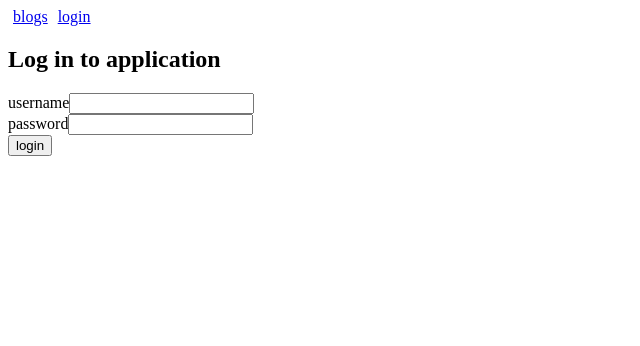
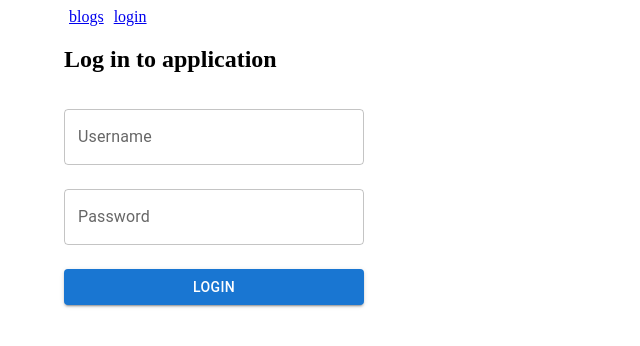
Before and after one commit to RepositoryCris/HelsinkiUniversityFullStack, a React (Vite) app in the folder part5/bloglist-frontend/: page /login in a window 1280 px wide. Shown: the top 346 px of the page, without its empty margins (0-640 px from the left). Built offline with nearby package versions, Linux system fonts and the light colour scheme; no server answers.

Commit message:
E5.29 styled blogs Step 1: add Material UI styling to login and blog creation forms
- Implement Material UI TextField and Button components
- Refactor Login and CreateNew to manage internal form state
- Ensure vertical layout and consistent spacing using MUI Box and margin props

```diff
--- a/part5/bloglist-frontend/package.json
+++ b/part5/bloglist-frontend/package.json
@@ -11,6 +11,9 @@
     "test": "vitest run"
   },
   "dependencies": {
+    "@emotion/react": "^11.14.0",
+    "@emotion/styled": "^11.14.1",
+    "@mui/material": "^9.0.1",
     "axios": "^1.9.0",
     "react": "^19.1.0",
     "react-dom": "^19.1.0",
--- a/part5/bloglist-frontend/src/App.jsx
+++ b/part5/bloglist-frontend/src/App.jsx
@@ -9,13 +9,11 @@ import Blogs from "./components/Blogs";
 import Notification from "./components/Notification";
 import Blog from "./components/Blog";
 import CreateNew from "./components/CreateNew";
+import { Container } from "@mui/material";
 
 const App = () => {
   const [blogs, setBlogs] = useState([]);
   const [notification, setNotification] = useState(null);
-
-  const [username, setUsername] = useState("");
-  const [password, setPassword] = useState("");
 
   const [user, setUser] = useState(null);
 
@@ -64,16 +62,7 @@ const App = () => {
     }
   }, [notification]);
 
-  const handleUsernameChange = ({ target }) => {
-    setUsername(target.value);
-  };
-  const handlePasswordChange = ({ target }) => {
-    setPassword(target.value);
-  };
-
-  const handleLogin = async (event) => {
-    event.preventDefault();
-
+  const handleLogin = async ({ username, password }) => {
     try {
       const user = await loginService.login({ username, password });
 
@@ -81,9 +70,6 @@ const App = () => {
 
       blogService.setToken(user.token);
       setUser(user);
-      setUsername("");
-      setPassword("");
-
       navigate("/");
     } catch {
       setNotification({
@@ -184,7 +170,7 @@ const App = () => {
   };
 
   return (
-    <>
+    <Container>
       <nav>
         <Link style={padding} to="/">
           blogs
@@ -247,18 +233,12 @@ const App = () => {
           element={
             <div>
               <Notification notification={notification} />
-              <Login
-                handleLogin={handleLogin}
-                username={username}
-                handleUsernameChange={handleUsernameChange}
-                password={password}
-                handlePasswordChange={handlePasswordChange}
-              />
+              <Login handleLogin={handleLogin} />
             </div>
           }
         />
       </Routes>
-    </>
+    </Container>
   );
 };
 
--- a/part5/bloglist-frontend/src/components/Blogs.jsx
+++ b/part5/bloglist-frontend/src/components/Blogs.jsx
@@ -2,6 +2,15 @@ import Blog from "./Blog";
 import CreateNew from "./CreateNew";
 import Togglable from "./Togglable";
 import { Link } from "react-router-dom";
+import {
+  Table,
+  TableBody,
+  TableCell,
+  TableContainer,
+  TableHead,
+  TableRow,
+  Paper,
+} from "@mui/material";
 
 const Blogs = ({
   blogs,
@@ -27,15 +36,26 @@ const Blogs = ({
     <>
       <h2>Blogs</h2>
 
-      <ul>
-        {sortedBlogs.map((blog) => (
-          <li key={blog.id} style={blogStyle}>
-            <Link to={`/blogs/${blog.id}`}>
-              {blog.title} by {blog.author}
-            </Link>
-          </li>
-        ))}
-      </ul>
+      <TableContainer>
+        <Table>
+          <TableHead>
+            <TableRow>
+              <TableCell>Title</TableCell>
+              <TableCell>Autor</TableCell>
+            </TableRow>
+          </TableHead>
+          <TableBody>
+            {sortedBlogs.map((blog) => (
+              <TableRow key={blog.id}>
+                <TableCell>
+                  <Link to={`/blogs/${blog.id}`}>{blog.title}</Link>
+                </TableCell>
+                <TableCell>{blog.author}</TableCell>
+              </TableRow>
+            ))}
+          </TableBody>
+        </Table>
+      </TableContainer>
     </>
   );
 };
--- a/part5/bloglist-frontend/src/components/CreateNew.jsx
+++ b/part5/bloglist-frontend/src/components/CreateNew.jsx
@@ -1,4 +1,5 @@
 import { useState } from "react";
+import { TextField, Button, Box } from "@mui/material";
 
 const CreateNew = ({ createBlog }) => {
   const [title, setTitle] = useState("");
@@ -31,45 +32,40 @@ const CreateNew = ({ createBlog }) => {
   };
 
   return (
-    <>
-      <h2>Create new</h2>
-      <form onSubmit={addBlog}>
-        <div>
-          <label>
-            title:
-            <input
-              type="text"
+    <Box component="form" onSubmit={addBlog} sx={{ maxWidth: 400 }}>
+      <h2>Create new blog</h2>
+      <TextField
+        fullWidth
+        label="Title:"
+        name="title"
         value={title}
-              name="title"
         onChange={(e) => setTitle(e.target.value)}
+        required
+        margin="normal"
       />
-          </label>
-        </div>
-        <div>
-          <label>
-            author:
-            <input
-              type="text"
+      <TextField
+        fullWidth
+        label="Author:"
+        name="author"
         value={author}
-              name="author"
         onChange={(e) => setAuthor(e.target.value)}
+        required
+        margin="normal"
       />
-          </label>
-        </div>
-        <div>
-          <label>
-            url:
-            <input
-              type="text"
+      <TextField
+        fullWidth
+        label="Url:"
+        name="url"
         value={url}
-              name="url"
         onChange={(e) => setUrl(e.target.value)}
+        required
+        margin="normal"
       />
-          </label>
-        </div>
-        <button type="submit">Create</button>
-      </form>
-    </>
+
+      <Button type="submit" variant="contained" fullWidth sx={{ mt: 2 }}>
+        Create
+      </Button>
+    </Box>
   );
 };
 export default CreateNew;
--- a/part5/bloglist-frontend/src/components/Login.jsx
+++ b/part5/bloglist-frontend/src/components/Login.jsx
@@ -1,40 +1,38 @@
-const Login = ({
-  handleLogin,
-  username,
-  handleUsernameChange,
-  password,
-  handlePasswordChange,
-}) => {
+import { useState } from "react";
+import { TextField, Button, Box } from "@mui/material";
+
+const Login = ({ handleLogin }) => {
+  const [username, setUsername] = useState("");
+  const [password, setPassword] = useState("");
+
+  const onSubmit = (event) => {
+    event.preventDefault();
+    // Pass the local state back to the App's login handler
+    handleLogin({ username, password });
+  };
+
   return (
-    <>
-      <h2> Log in to application </h2>
-
-      <form onSubmit={handleLogin}>
-        <div>
-          <label>
-            username
-            <input
-              type="text"
-              value={username}
-              onChange={handleUsernameChange}
-            />
-          </label>
-        </div>
-
-        <div>
-          <label>
-            password
-            <input
-              type="password"
-              value={password}
-              onChange={handlePasswordChange}
-            />
-          </label>
-        </div>
-
-        <button type="submit">login</button>
-      </form>
-    </>
+    <Box component="form" onSubmit={onSubmit} sx={{ maxWidth: 300 }}>
+      <h2>Log in to application</h2>
+      <TextField
+        fullWidth
+        label="Username"
+        value={username}
+        onChange={({ target }) => setUsername(target.value)}
+        margin="normal"
+      />
+      <TextField
+        fullWidth
+        label="Password"
+        type="password"
+        value={password}
+        onChange={({ target }) => setPassword(target.value)}
+        margin="normal"
+      />
+      <Button type="submit" variant="contained" fullWidth sx={{ mt: 2 }}>
+        Login
+      </Button>
+    </Box>
   );
 };
 
```
Also changed, not shown: 2 other files (tests, documents, lock files or other folders). Lines whose indentation alone changed are shown as unchanged.
